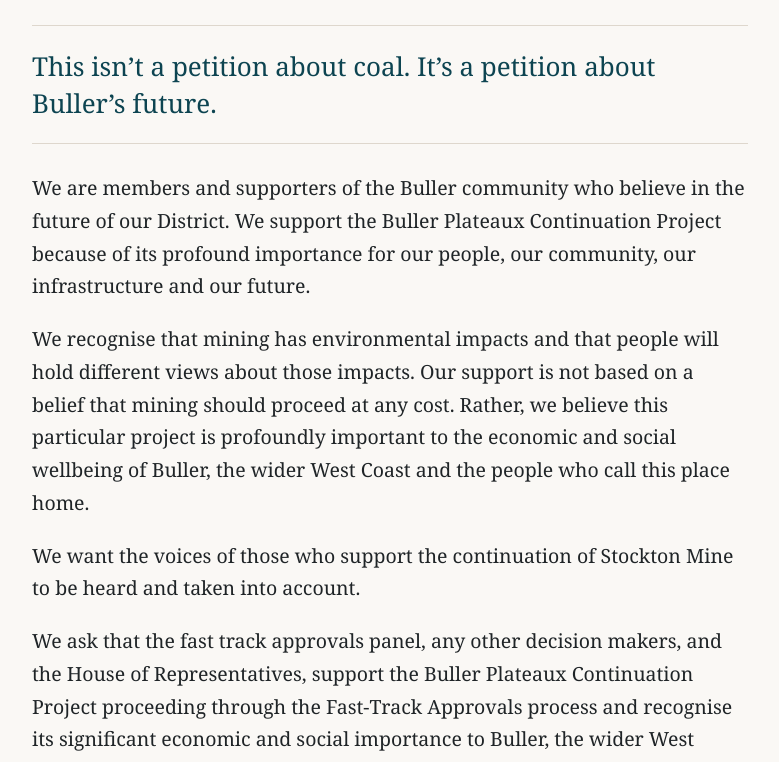
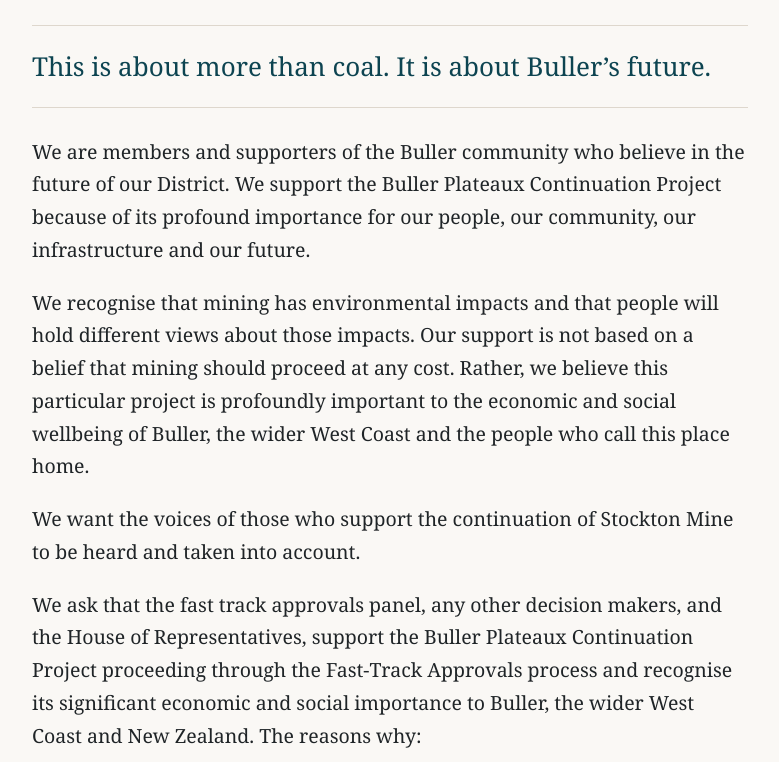
Before and after one commit to ourbullerfuture/website, a plain HTML site: page index.html in a window 1280 px wide. Shown: the part 1330-2092 px from the top of the page, without its empty margins (250-1029 px from the left). Drawn offline with Linux system fonts and the light colour scheme; a script that the page names is missing.

Commit message:
Update index.html

```diff
--- a/index.html
+++ b/index.html
@@ -270,7 +270,7 @@
     <h2>Open Letter in Support of Buller&rsquo;s Future</h2>
     <p class="sub">Supporting the Buller Plateaux Continuation Project (Stockton Mine)</p>
 
-    <div class="pull">This isn&rsquo;t a petition about coal. It&rsquo;s a petition about Buller&rsquo;s future.</div>
+    <div class="pull">This is about more than coal.  It is about Buller’s future.</div>
 
     <p>We are members and supporters of the Buller community who believe in the future of our District. We support the Buller Plateaux Continuation Project because of its profound importance for our people, our community, our infrastructure and our future.</p>
 
```
